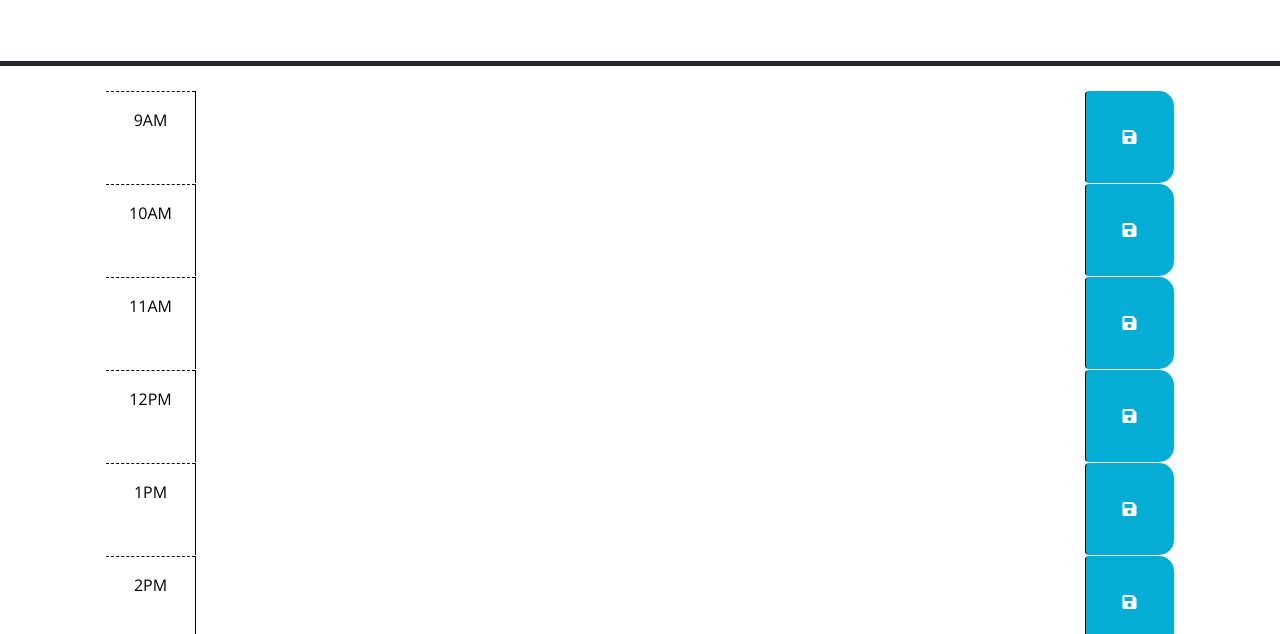
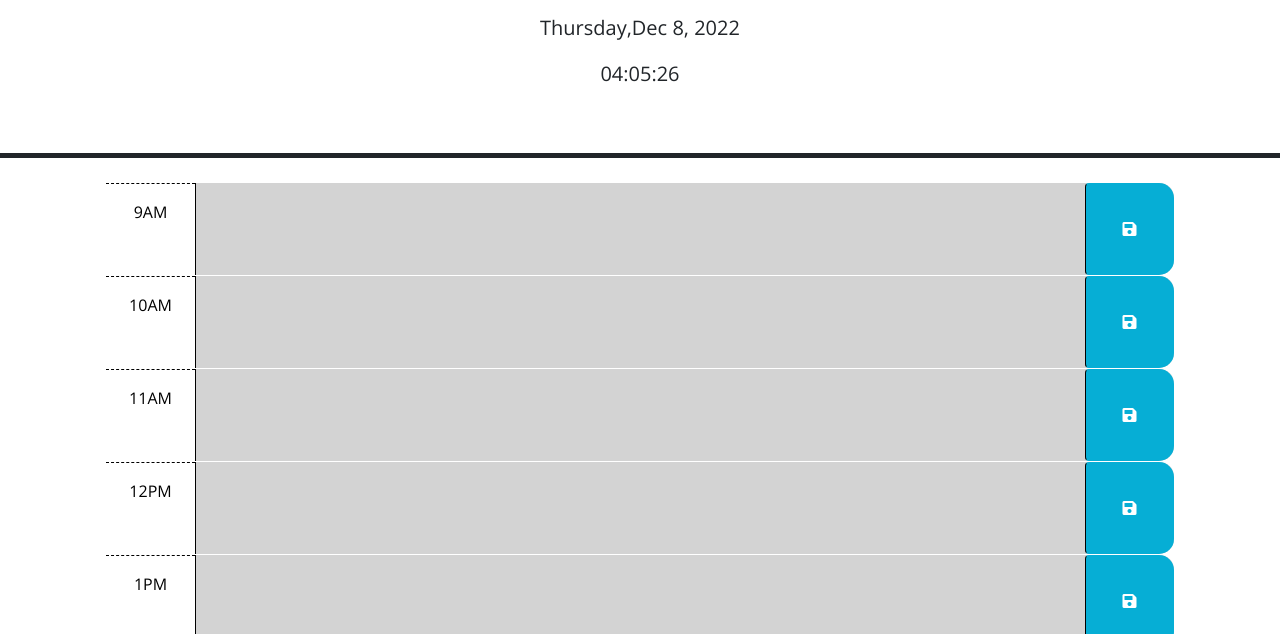
Before and after one commit to ShaChambers/weekly-tracker, a plain HTML site: page index.html in a window 1280 px wide. Shown: the part 166-800 px from the top of the page. Drawn offline with nearby package versions, Linux system fonts and the light colour scheme; files that its build step writes are made by us from their sources.

```diff
--- a/index.html
+++ b/index.html
@@ -18,10 +18,10 @@
       href="https://fonts.googleapis.com/css?family=Open+Sans&display=swap"
       rel="stylesheet"
     />
-    <link rel="stylesheet" href="style.css" />
+    <link rel="stylesheet" href="./assets/style.css" />
     <title>Work Day Scheduler</title>
   </head>
-<!--Added ID for time in header, user the headers as keys to your JS map! connect the dots GO!!!-->
+
   <body>
     <header class="p-5 mb-4 border-5 border-bottom border-dark text-center">
       <h1 class="display-3">Work Day Scheduler</h1>
@@ -122,6 +122,6 @@
       crossorigin="anonymous"
     ></script>
 
-    <script src="script.js"></script>
+    <script src="./assets/script.js"></script>
   </body>
 </html>
```
Also changed, not shown: 1 other file.
